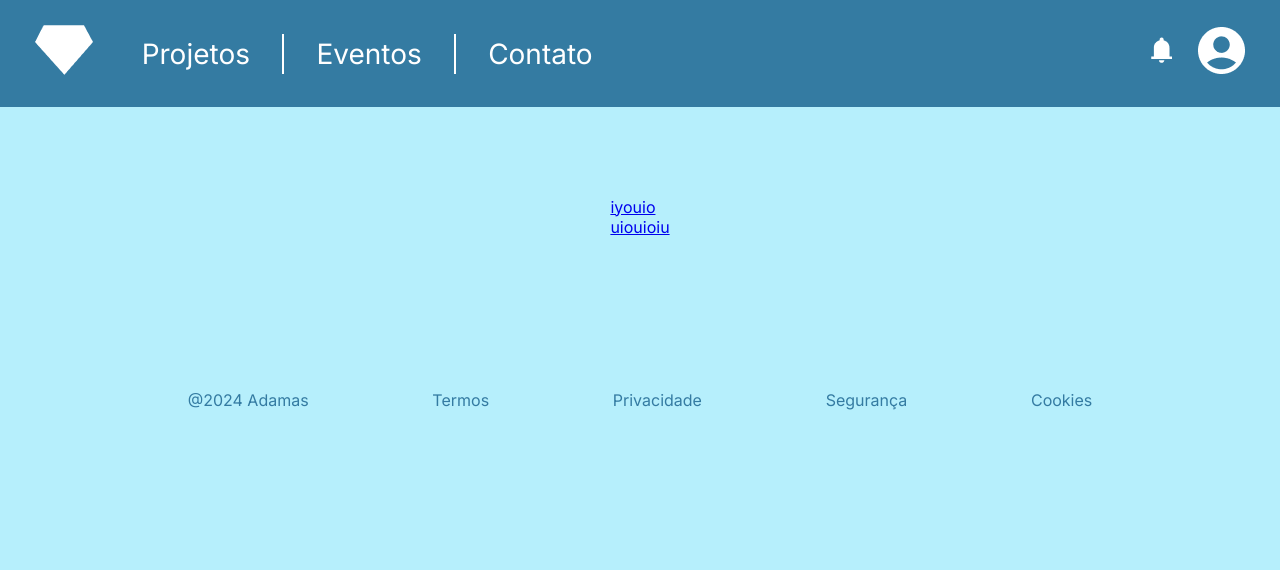
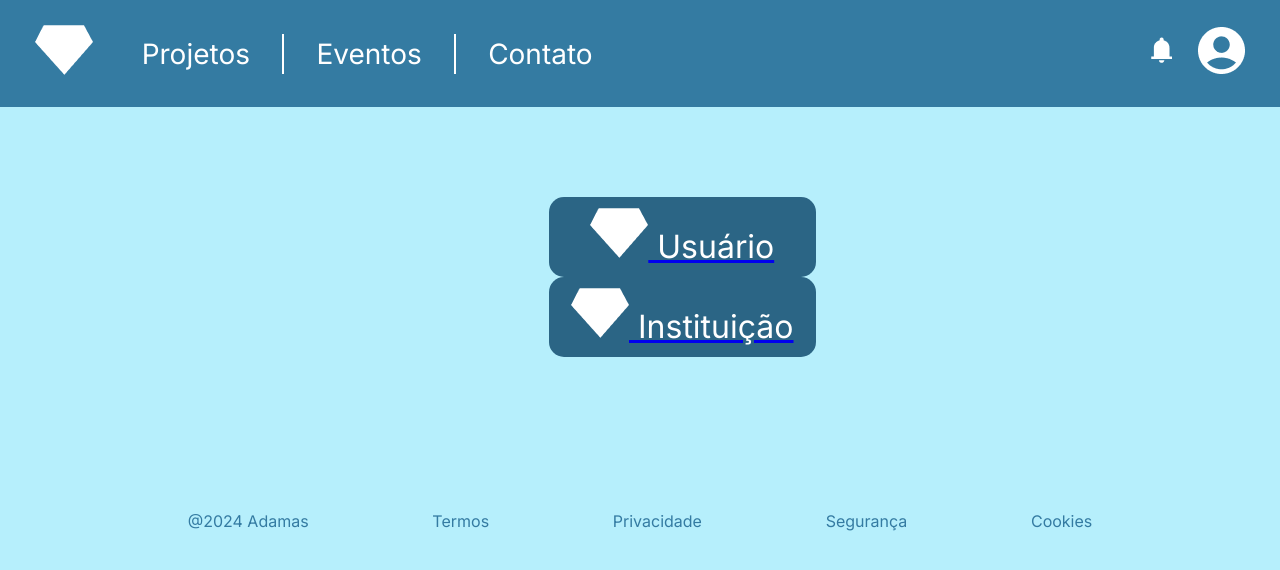
Before and after one commit to Noobolon/Adamas-FrontEnd, a Vue app: page /tipo-de-conta in a window 1280 px wide. Shown: the top 570 px of the page. Built offline with nearby package versions, Linux system fonts and the light colour scheme.

Commit message:
progresso

```diff
--- a/src/views/HomePage.vue
+++ b/src/views/HomePage.vue
@@ -71,7 +71,7 @@ export default {
 /* Header */
 
 div #Intro{
-    min-height: 80vh;
+    height: 80vh;
     width: 100%;
 
     background-size: 50%;
@@ -162,7 +162,7 @@ h3 > span{
 
     div #Intro{
         text-align: center;
-        height: 100%;
+        height: fit-content;
         margin-bottom: 5%;
     }
 
@@ -207,4 +207,11 @@ h3 > span{
     }
 }
 
+@media screen and (max-width: 800px){
+    div #Intro {
+        height: fit-content;
+        margin-bottom: 5%;
+    }
+}
+
 </style>
--- a/src/views/register/AccountType.vue
+++ b/src/views/register/AccountType.vue
@@ -8,10 +8,17 @@ export default {
 <template>
     <main>
 
-        <div>
-            <RouterLink to="/cadastrar/usuario">iyouio</RouterLink>
-            <RouterLink to="/cadastrar/instituicao"> uiouioiu</RouterLink>
-        </div>
+        <ul>
+            <RouterLink to="/cadastrar/usuario"><li>
+                <img src="/logos/AdamasWhite.png" alt="">
+                Usuário
+            </li></RouterLink>
+
+            <RouterLink to="/cadastrar/instituicao"><li>
+                <img src="/logos/AdamasWhite.png" alt="">
+                Instituição
+            </li></RouterLink>
+        </ul>
 
     </main>
 </template>
@@ -22,10 +29,23 @@ main{
     align-items: center;
 }
 
-div{
+ul{
     display: flex;
     flex-direction: column;
-
+    list-style-type: none;
 }
 
+li{
+    width: 100%;
+    font-size: 2em;
+    background-color: var(--ButtonColor);
+    padding: 5% 10%;
+    border-radius: 15px;
+
+    color: var(--Text2);
+    text-decoration: none;
+    text-align: center
+}
+
+
 </style>
```
